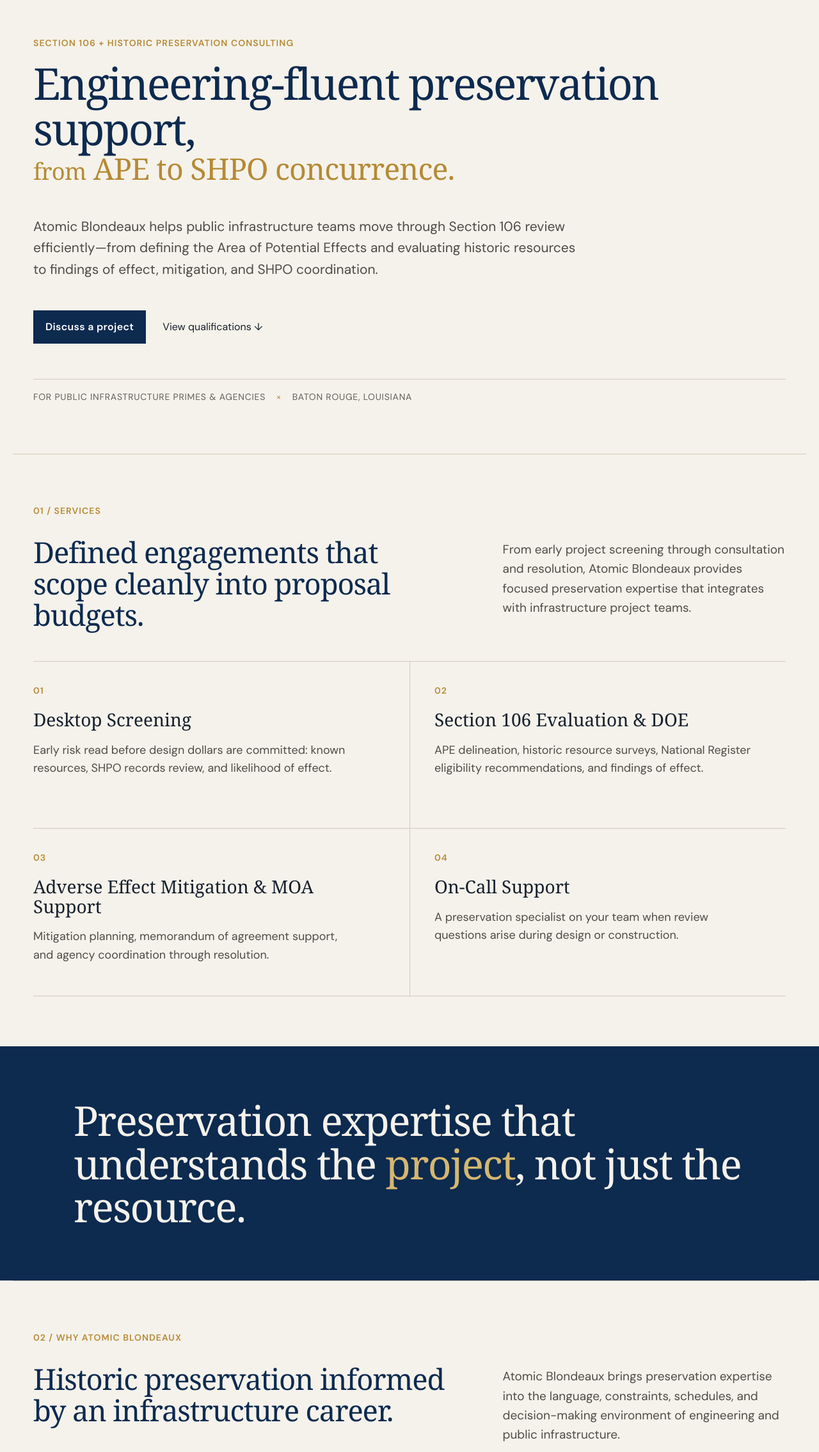
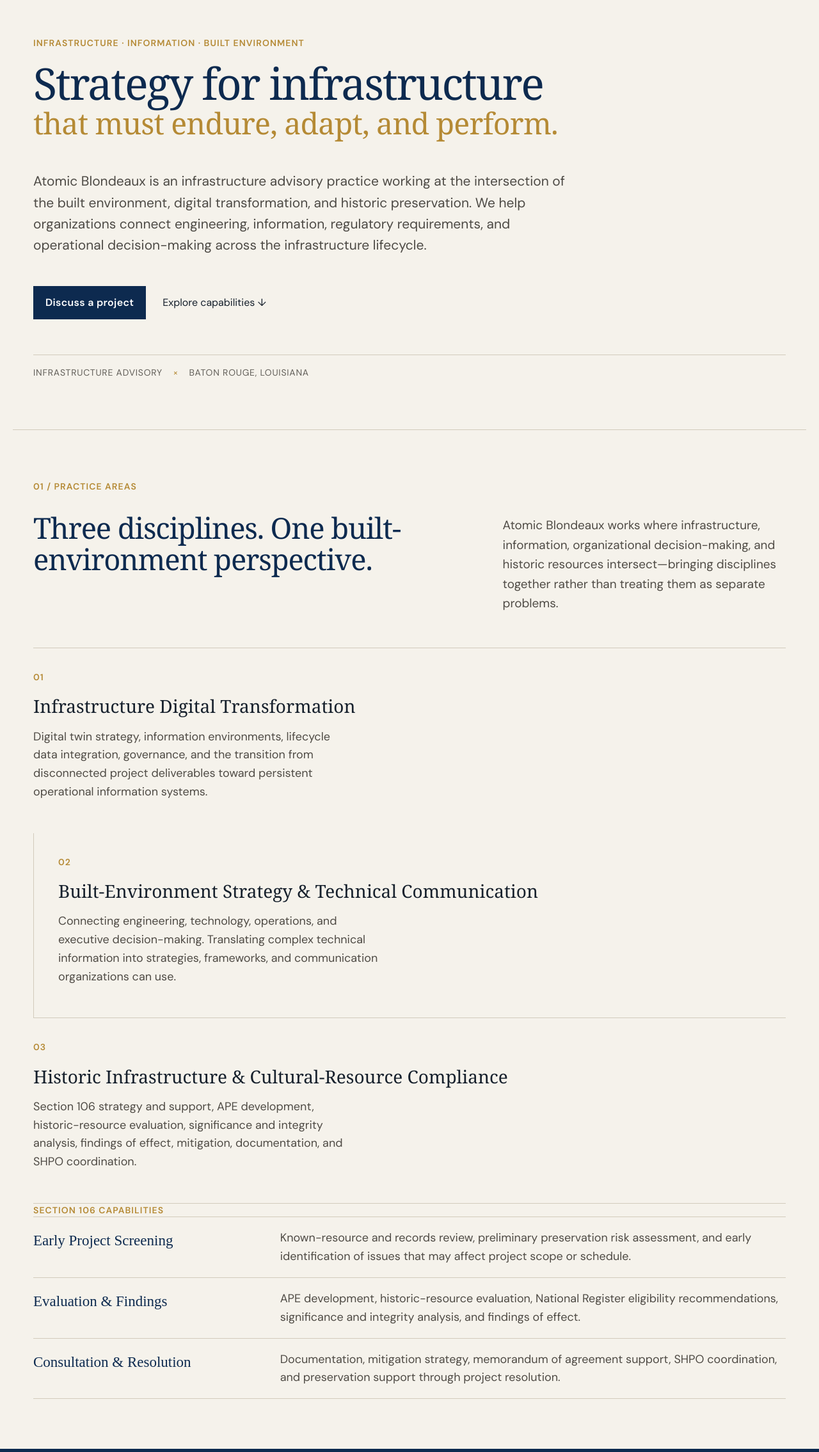
Before and after one commit to atomicblondeaux-cmyk/atomicblondeaux-site-v2, a plain HTML site: page index.html in a window 1280 px wide. Shown: the part 291-2560 px from the top of the page at 64% size. Drawn offline with Linux system fonts and the light colour scheme; a web font is replaced by a local one.

Commit message:
Reposition Atomic Blondeaux around three advisory practice areas

```diff
--- a/index.html
+++ b/index.html
@@ -2,8 +2,8 @@
 <html lang="en">
 <head>
 <meta charset="utf-8"><meta name="viewport" content="width=device-width,initial-scale=1">
-<title>Atomic Blondeaux | Section 106 & Historic Preservation Consulting</title>
-<meta name="description" content="Engineering-fluent Section 106 and historic preservation consulting for public infrastructure primes and agencies.">
+<title>Atomic Blondeaux | Infrastructure, Information & Built Environment Strategy</title>
+<meta name="description" content="Infrastructure advisory at the intersection of digital transformation, built-environment strategy, and historic preservation.">
 <link rel="icon" type="image/png" href="atomic-blondeaux-favicon.png">
 <link rel="preconnect" href="https://fonts.googleapis.com"><link rel="preconnect" href="https://fonts.gstatic.com" crossorigin>
 <link href="https://fonts.googleapis.com/css2?family=DM+Sans:wght@400;500;600&family=Libre+Caslon+Display&display=swap" rel="stylesheet"><link rel="stylesheet" href="styles.css">
@@ -12,35 +12,42 @@
 <header class="site-header"><a class="brand" href="#top" aria-label="Atomic Blondeaux home"><span class="atom"><img src="atomic-blondeaux-header-mark.png" alt="" aria-hidden="true"></span><span>ATOMIC BLONDEAUX<sup>™</sup></span></a><button class="menu" aria-expanded="false" aria-controls="nav">Menu</button><nav id="nav"><a href="#services">Services</a><a href="#why">Why Atomic Blondeaux</a><a href="#experience">Experience</a><a href="#about">About</a><a href="#contact">Contact</a></nav></header>
 <main id="top"><section class="identity-strip" aria-label="Atomic Blondeaux identity"><img class="identity-logo" src="Atomic%20Blondeaux%20Architectural%20Identity.png" alt="Atomic Blondeaux — Historic Preservation, Infrastructure, Strategic Insight"></section>
 <section class="hero">
-<div class="eyebrow">Section 106 + Historic Preservation Consulting</div>
-<h1>Engineering-fluent preservation support, <span class="hero-detail"><span class="hero-from">from</span> APE to SHPO concurrence.</span></h1>
-<p class="lede">Atomic Blondeaux helps public infrastructure teams move through Section 106 review efficiently—from defining the Area of Potential Effects and evaluating historic resources to findings of effect, mitigation, and SHPO coordination.</p>
-<div class="actions"><a class="button" href="#contact">Discuss a project</a><a class="text-link" href="#why">View qualifications ↓</a></div>
-<div class="rule-note">For public infrastructure primes &amp; agencies <span>×</span> Baton Rouge, Louisiana</div>
+<div class="eyebrow">Infrastructure · Information · Built Environment</div>
+<h1>Strategy for infrastructure <span class="hero-detail">that must endure, adapt, and perform.</span></h1>
+<p class="lede">Atomic Blondeaux is an infrastructure advisory practice working at the intersection of the built environment, digital transformation, and historic preservation. We help organizations connect engineering, information, regulatory requirements, and operational decision-making across the infrastructure lifecycle.</p>
+<div class="actions"><a class="button" href="#contact">Discuss a project</a><a class="text-link" href="#services">Explore capabilities ↓</a></div>
+<div class="rule-note">Infrastructure advisory <span>×</span> Baton Rouge, Louisiana</div>
 </section>
 
 <section id="services" class="section">
-<div class="section-label">01 / Services</div>
-<div class="section-intro"><h2>Defined engagements that scope cleanly into proposal budgets.</h2><p>From early project screening through consultation and resolution, Atomic Blondeaux provides focused preservation expertise that integrates with infrastructure project teams.</p></div>
-<div class="cards four">
-<article><span>01</span><h3>Desktop Screening</h3><p>Early risk read before design dollars are committed: known resources, SHPO records review, and likelihood of effect.</p></article>
-<article><span>02</span><h3>Section 106 Evaluation &amp; DOE</h3><p>APE delineation, historic resource surveys, National Register eligibility recommendations, and findings of effect.</p></article>
-<article><span>03</span><h3>Adverse Effect Mitigation &amp; MOA Support</h3><p>Mitigation planning, memorandum of agreement support, and agency coordination through resolution.</p></article>
-<article><span>04</span><h3>On-Call Support</h3><p>A preservation specialist on your team when review questions arise during design or construction.</p></article>
+<div class="section-label">01 / Practice Areas</div>
+<div class="section-intro"><h2>Three disciplines. One built-environment perspective.</h2><p>Atomic Blondeaux works where infrastructure, information, organizational decision-making, and historic resources intersect—bringing disciplines together rather than treating them as separate problems.</p></div>
+<div class="cards three">
+<article><span>01</span><h3>Infrastructure Digital Transformation</h3><p>Digital twin strategy, information environments, lifecycle data integration, governance, and the transition from disconnected project deliverables toward persistent operational information systems.</p></article>
+<article><span>02</span><h3>Built-Environment Strategy &amp; Technical Communication</h3><p>Connecting engineering, technology, operations, and executive decision-making. Translating complex technical information into strategies, frameworks, and communication organizations can use.</p></article>
+<article><span>03</span><h3>Historic Infrastructure &amp; Cultural-Resource Compliance</h3><p>Section 106 strategy and support, APE development, historic-resource evaluation, significance and integrity analysis, findings of effect, mitigation, documentation, and SHPO coordination.</p></article>
+</div>
+<div class="capability-detail">
+<div class="section-label">Section 106 Capabilities</div>
+<div class="qualification-list">
+<div><b>Early Project Screening</b><span>Known-resource and records review, preliminary preservation risk assessment, and early identification of issues that may affect project scope or schedule.</span></div>
+<div><b>Evaluation &amp; Findings</b><span>APE development, historic-resource evaluation, National Register eligibility recommendations, significance and integrity analysis, and findings of effect.</span></div>
+<div><b>Consultation &amp; Resolution</b><span>Documentation, mitigation strategy, memorandum of agreement support, SHPO coordination, and preservation support through project resolution.</span></div>
+</div>
 </div>
 </section>
 
-<section class="statement"><blockquote>Preservation expertise that understands the <em>project</em>, not just the resource.</blockquote></section>
+<section class="statement"><blockquote>Built-environment strategy that understands the <em>whole system</em>, not just one discipline.</blockquote></section>
 
 <section id="why" class="section">
 <div class="section-label">02 / Why Atomic Blondeaux</div>
-<div class="section-intro"><h2>Historic preservation informed by an infrastructure career.</h2><p>Atomic Blondeaux brings preservation expertise into the language, constraints, schedules, and decision-making environment of engineering and public infrastructure.</p></div>
+<div class="section-intro"><h2>Infrastructure problems rarely stay inside one discipline.</h2><p>Atomic Blondeaux brings together infrastructure experience, digital transformation, preservation expertise, policy fluency, and technical communication to help organizations make better decisions across the life of the built environment.</p></div>
 <div class="qualification-list">
-<div><b>Doctoral Expertise</b><span>D.Des. in Cultural Preservation, LSU College of Art &amp; Design (2025), with doctoral focus on historic preservation and Section 106.</span></div>
-<div><b>Adaptive Reuse Research</b><span>Dissertation examining the adaptive reuse of New Orleans’ Saints Peter and Paul Church into Hotel Peter &amp; Paul.</span></div>
-<div><b>Preservation Governance</b><span>Commissioner, East Baton Rouge Parish Historic Preservation Commission, 2018–2022.</span></div>
-<div><b>Infrastructure Fluency</b><span>More than two decades working with engineering, coastal restoration, hurricane protection, and infrastructure programs across Louisiana and the Southeast.</span></div>
-<div><b>Professional Engagement</b><span>Member, Louisiana Trust for Historic Preservation (2025–present) and longtime ASCE infrastructure advocate.</span></div>
+<div><b>Infrastructure Fluency</b><span>More than two decades working with engineering, coastal restoration, hurricane protection, public-sector programs, and infrastructure initiatives across Louisiana and the Southeast.</span></div>
+<div><b>Digital Transformation</b><span>Strategy for digital twins, information environments, lifecycle data, governance, and the organizational transition required to turn project information into durable operational value.</span></div>
+<div><b>Technical Translation</b><span>Connecting engineering, technology, operations, policy, and executive leadership so complex information can support decisions rather than remain trapped in disciplinary silos.</span></div>
+<div><b>Preservation Expertise</b><span>D.Des. in Cultural Preservation from LSU College of Art &amp; Design (2025), with doctoral focus on historic preservation, adaptive reuse, and Section 106.</span></div>
+<div><b>Preservation Governance</b><span>Commissioner, East Baton Rouge Parish Historic Preservation Commission, 2018–2022, and member, Louisiana Trust for Historic Preservation (2025–present).</span></div>
 <div><b>Small Business</b><span>Louisiana Economic Development Hudson Initiative certified Small Entrepreneurship and SEBD certified Small and Emerging Business Enterprise.</span></div>
 </div>
 </section>
@@ -48,24 +55,25 @@
 <section id="experience" class="section work">
 <div class="section-label">03 / Selected Experience</div>
 <div class="work-grid">
+<article><div class="work-tag">Infrastructure · Engineering Context</div><h3>Coastal &amp; Hurricane Protection</h3><p>More than two decades of experience with engineering, coastal restoration and protection, hurricane protection, public-sector technical programs, and infrastructure initiatives throughout Louisiana and the southeastern United States.</p></article>
+<article><div class="work-tag">Digital Transformation · Built Environment</div><h3>Digital Twin Strategy</h3><p>Work at the intersection of digital twins, infrastructure information, lifecycle thinking, governance, and organizational adoption—focused on moving beyond isolated models toward useful, persistent analytical environments.</p></article>
 <article><div class="work-tag">Cultural Preservation · Adaptive Reuse</div><h3>Sts. Peter &amp; Paul / Hotel Peter &amp; Paul</h3><p>Doctoral research integrating architecture, historic preservation, art history, religion, adaptive reuse, and the regulatory environment surrounding a significant New Orleans church complex.</p></article>
-<article><div class="work-tag">Infrastructure · Engineering Context</div><h3>Coastal &amp; Hurricane Protection</h3><p>More than two decades of experience with engineering, coastal restoration and protection, hurricane protection, and technical programs throughout Louisiana and the southeastern United States.</p></article>
-<article><div class="work-tag">Policy · Advocacy</div><h3>Infrastructure Policy</h3><p>Longstanding work translating engineering findings and infrastructure conditions into policy engagement, public communication, and federal advocacy through ASCE.</p></article>
+<article><div class="work-tag">Policy · Technical Communication</div><h3>Infrastructure Policy &amp; Advocacy</h3><p>Longstanding work translating engineering findings, infrastructure conditions, and technical priorities into policy engagement, public communication, and federal advocacy through ASCE.</p></article>
 </div>
 </section>
 
 <section id="about" class="section about">
 <div class="section-label">04 / Principal</div>
-<div class="about-grid"><div><div class="portrait-frame"><img src="Nedra26-27.jpg" alt="Nedra Davis Hains, D.Des., Founder and Principal of Atomic Blondeaux"></div></div><div><div class="eyebrow">Founder &amp; Principal</div><h2>Nedra Davis Hains, D.Des.</h2><p class="lede-small">A preservation specialist who already understands the infrastructure table.</p><p>Dr. Hains brings more than two decades of experience spanning engineering, coastal restoration and protection, hurricane protection, public-sector programs, cultural institutions, historic preservation, and infrastructure advocacy.</p><p>Her Doctor of Design in Cultural Preservation from Louisiana State University focused on historic preservation and Section 106, building upon years of public service and applied work with the built environment.</p><p>That combination allows Atomic Blondeaux to work comfortably alongside engineers, architects, environmental professionals, agencies, developers, and community stakeholders without treating preservation as an isolated discipline.</p></div></div>
+<div class="about-grid"><div><div class="portrait-frame"><img src="Nedra26-27.jpg" alt="Nedra Davis Hains, D.Des., Founder and Principal of Atomic Blondeaux"></div></div><div><div class="eyebrow">Founder &amp; Principal</div><h2>Nedra Davis Hains, D.Des.</h2><p class="lede-small">An interdisciplinary infrastructure strategist working across technology, the built environment, and preservation.</p><p>Dr. Hains brings more than two decades of experience spanning engineering, coastal restoration and protection, hurricane protection, public-sector programs, cultural institutions, historic preservation, infrastructure advocacy, and digital transformation.</p><p>Her work centers on the connections between physical infrastructure and the information, institutions, regulations, and decisions that shape its lifecycle. Her Doctor of Design in Cultural Preservation from Louisiana State University adds deep historic-preservation and Section 106 expertise to that broader infrastructure perspective.</p><p>That combination allows Atomic Blondeaux to work comfortably across engineering, technology, operations, policy, preservation, and executive decision-making—particularly where a project does not fit neatly inside a single professional silo.</p></div></div>
 <div class="metrics"><div><strong>23+</strong><span>Years · engineering &amp; infrastructure</span></div><div><strong>D.Des.</strong><span>Cultural Preservation · LSU</span></div><div><strong>2018–22</strong><span>Historic Preservation Commission</span></div><div><strong>15+</strong><span>Years · federal infrastructure advocacy</span></div></div>
 </section>
 
 <section class="section beyond">
-<div class="section-label">05 / Beyond Preservation</div>
-<div class="section-intro"><h2>Connected to the future of the built environment.</h2><p>Dr. Hains is also a partner at <a href="https://www.digitwinglobal.com/" target="_blank" rel="noopener">Digi Twin Global</a>, where she works on digital twins for the built environment, and serves as the Louisiana Section ASCE State Government Relations Advocacy Captain. Atomic Blondeaux is her independent historic preservation consulting practice.</p></div>
+<div class="section-label">05 / Digital Twin Ecosystem</div>
+<div class="section-intro"><h2>Strategy informed by active work in digital twins.</h2><p>Dr. Hains is also a partner at <a href="https://www.digitwinglobal.com/" target="_blank" rel="noopener">Digi Twin Global</a>, where she works within the digital-twin ecosystem for the built environment. Atomic Blondeaux provides independent advisory work in infrastructure strategy, information environments, technical communication, and historic preservation; digital-twin implementation and broader delivery partnerships are pursued through Digi Twin Global.</p></div>
 </section>
 
-<section id="contact" class="contact"><div class="section-label">06 / Contact</div><h2>Bring the <em>complicated</em> project.</h2><p>Need preservation expertise that can integrate with an infrastructure team? Start the conversation.</p><div class="actions"><a class="button light" href="mailto:info@atomicblondeaux.ai">info@atomicblondeaux.ai</a><a class="contact-link" href="tel:+15043540834">+1 (504) 354-0834</a><a class="contact-link linkedin-link" href="https://www.linkedin.com/in/nedrahains/" target="_blank" rel="noopener noreferrer" aria-label="Nedra Hains on LinkedIn">LinkedIn <span aria-hidden="true">↗</span></a></div><div class="contact-foot"><span>Atomic Blondeaux, LLC · Baton Rouge, Louisiana</span><span>Section 106 · Historic Preservation · Built Environment</span></div></section>
+<section id="contact" class="contact"><div class="section-label">06 / Contact</div><h2>Bring the <em>complicated</em> project.</h2><p>When infrastructure, information, regulation, technology, history, and organizational reality intersect, start the conversation.</p><div class="actions"><a class="button light" href="mailto:info@atomicblondeaux.ai">info@atomicblondeaux.ai</a><a class="contact-link" href="tel:+15043540834">+1 (504) 354-0834</a><a class="contact-link linkedin-link" href="https://www.linkedin.com/in/nedrahains/" target="_blank" rel="noopener noreferrer" aria-label="Nedra Hains on LinkedIn">LinkedIn <span aria-hidden="true">↗</span></a></div><div class="contact-foot"><span>Atomic Blondeaux, LLC · Baton Rouge, Louisiana</span><span>Infrastructure · Information · Built Environment</span></div></section>
 </main>
 <footer><span>© <span id="year"></span> Atomic Blondeaux, LLC. All rights reserved.</span><a href="#top">Back to top ↑</a></footer><script src="script.js"></script>
 </body></html>
```
